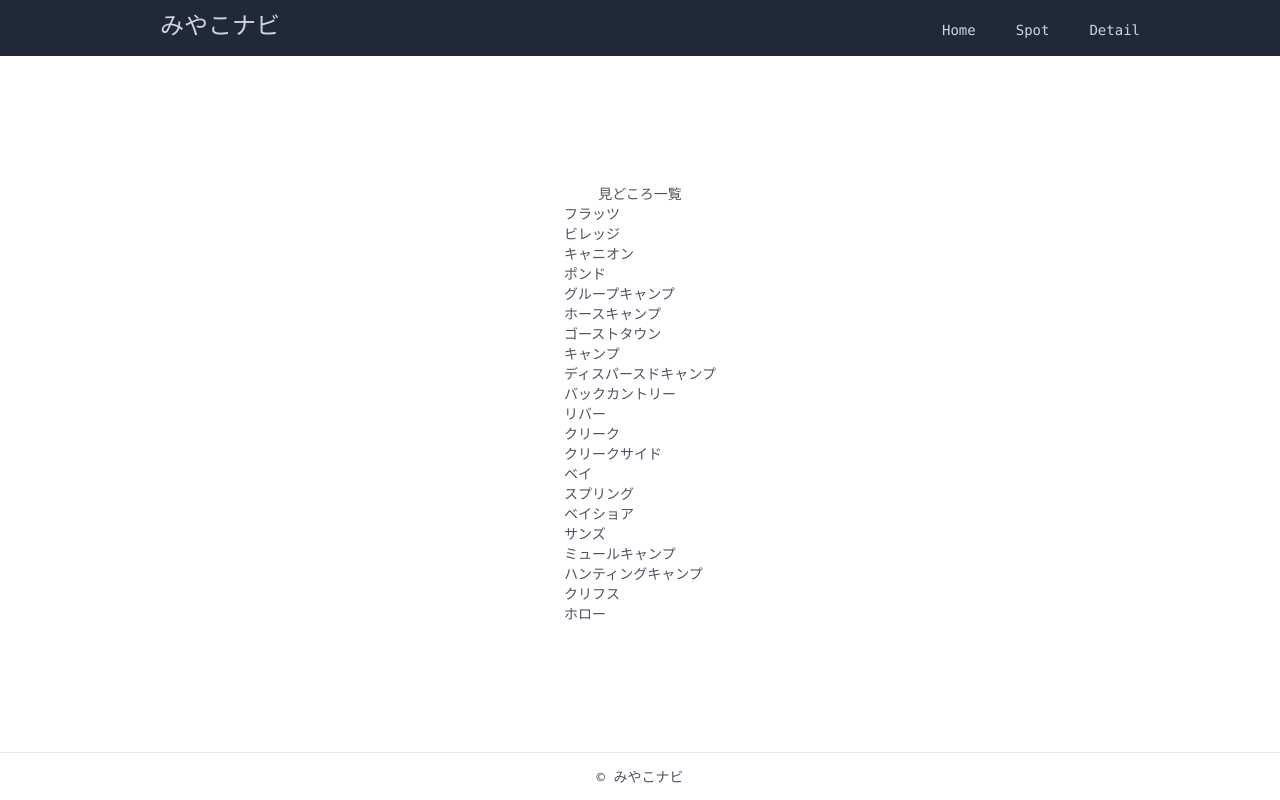
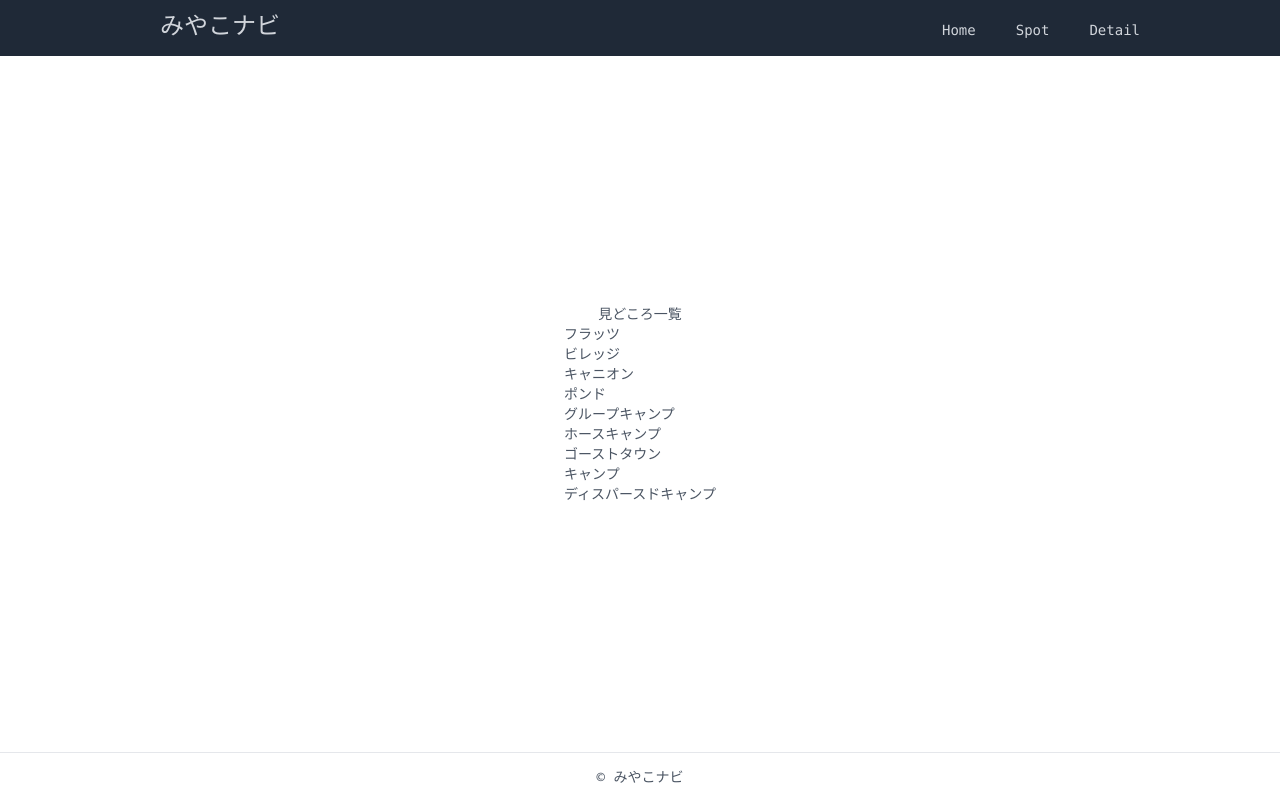
Before and after one commit to yu-ta-tech/miyakojima_nav, a Next.js app: page /spot-page in a window 1280 px wide. Built offline with nearby package versions, Linux system fonts and the light colour scheme.

Commit message:
add indexOf for spot-page

```diff
--- a/lib/seeds/seedHelpers.js
+++ b/lib/seeds/seedHelpers.js
@@ -1,23 +1,11 @@
 export const places = [
-    'フラッツ',
-    'ビレッジ',
-    'キャニオン',
-    'ポンド',
-    'グループキャンプ',
-    'ホースキャンプ',
-    'ゴーストタウン',
-    'キャンプ',
-    'ディスパースドキャンプ',
-    'バックカントリー',
-    'リバー',
-    'クリーク',
-    'クリークサイド',
-    'ベイ',
-    'スプリング',
-    'ベイショア',
-    'サンズ',
-    'ミュールキャンプ',
-    'ハンティングキャンプ',
-    'クリフス',
-    'ホロー'
-]
+  { id: 1, name: "フラッツ" },
+  { id: 2, name: "ビレッジ" },
+  { id: 3, name: "キャニオン" },
+  { id: 4, name: "ポンド" },
+  { id: 5, name: "グループキャンプ" },
+  { id: 6, name: "ホースキャンプ" },
+  { id: 7, name: "ゴーストタウン" },
+  { id: 8, name: "キャンプ" },
+  { id: 9, name: "ディスパースドキャンプ" },
+];
--- a/pages/detail-page.js
+++ b/pages/detail-page.js
@@ -1,7 +1,10 @@
+import { useRouter } from "next/router";
 import Layout from "../components/Layout";
 import { places } from "../lib/seeds/seedHelpers";
 
 const Detail = () => {
+  const router = useRouter();
+  const { id } = router.query;
   return (
     <Layout title="見どころ一覧">
       <h1>詳細ページ</h1>
--- a/pages/locations/[id].js
+++ b/pages/locations/[id].js
@@ -15,7 +15,7 @@ export default function Location({ location }) {
       </p>
       <p>{location.title}</p>
       <p>{location.body}</p>
-      <Link href="/map-page">
+      <Link href="/spot-page">
         <div>
           <svg
             fill="none"
@@ -31,7 +31,7 @@ export default function Location({ location }) {
               d="M18.75 19.5l-7.5-7.5 7.5-7.5m-6 15L5.25 12l7.5-7.5"
             ></path>
           </svg>
-          <span>Back to mappage</span>
+          <span>Back to spotpage</span>
         </div>
       </Link>
     </Layout>
--- a/pages/spot-page.js
+++ b/pages/spot-page.js
@@ -1,3 +1,4 @@
+import Link from "next/link";
 import Layout from "../components/Layout";
 import { places } from "../lib/seeds/seedHelpers";
 
@@ -7,7 +8,14 @@ const Spot = () => {
       <h1>見どころ一覧</h1>
       <div>
         {places &&
-          places.map((place) => <div>{place}</div>)}
+          // places.map((place) => <div><Link href={`/locations/${place.id}`}><a>{place.name}</a></Link></div>)}
+          places.map((place) => (
+            <div>
+              <Link href={`/locations/${places.indexOf(place) + 1}`}>
+                <a>{place.name}</a>
+              </Link>
+            </div>
+          ))}
       </div>
     </Layout>
   );
```
